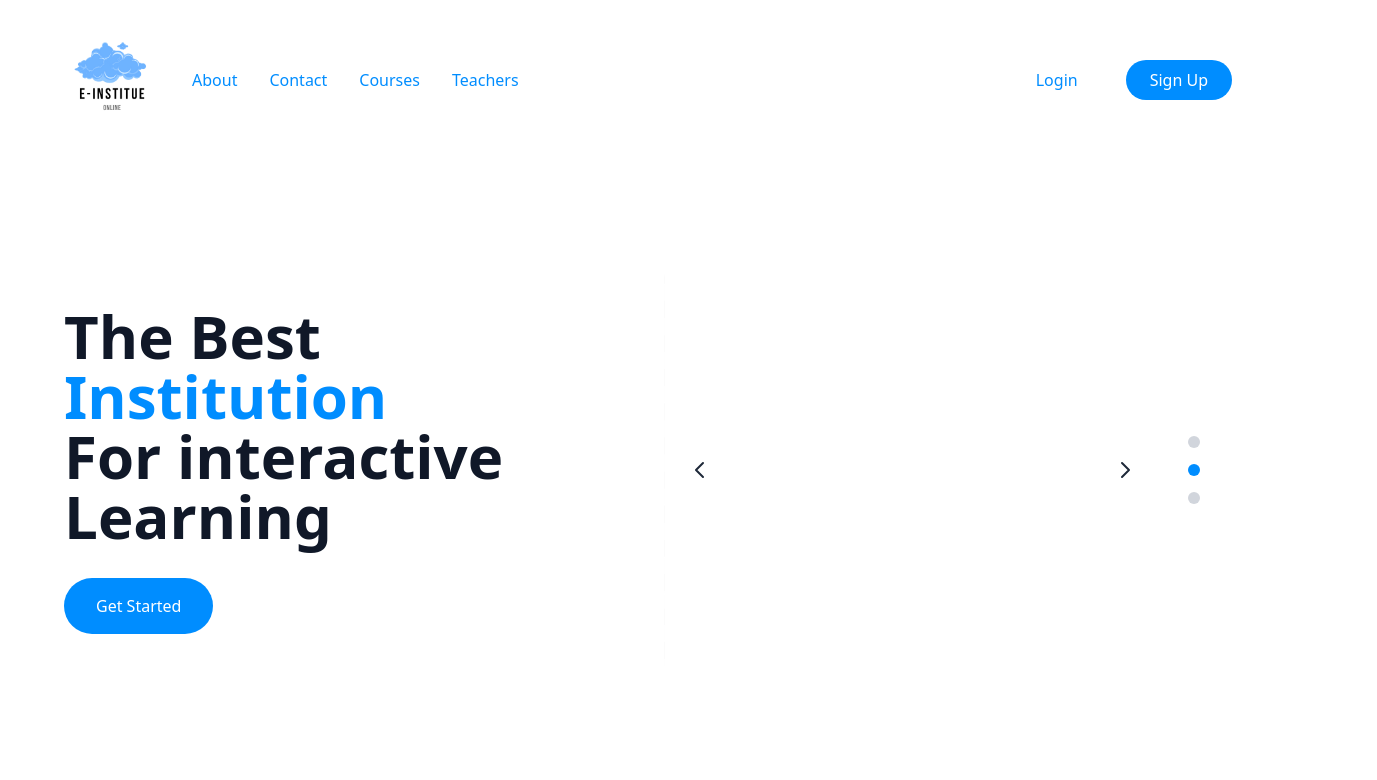
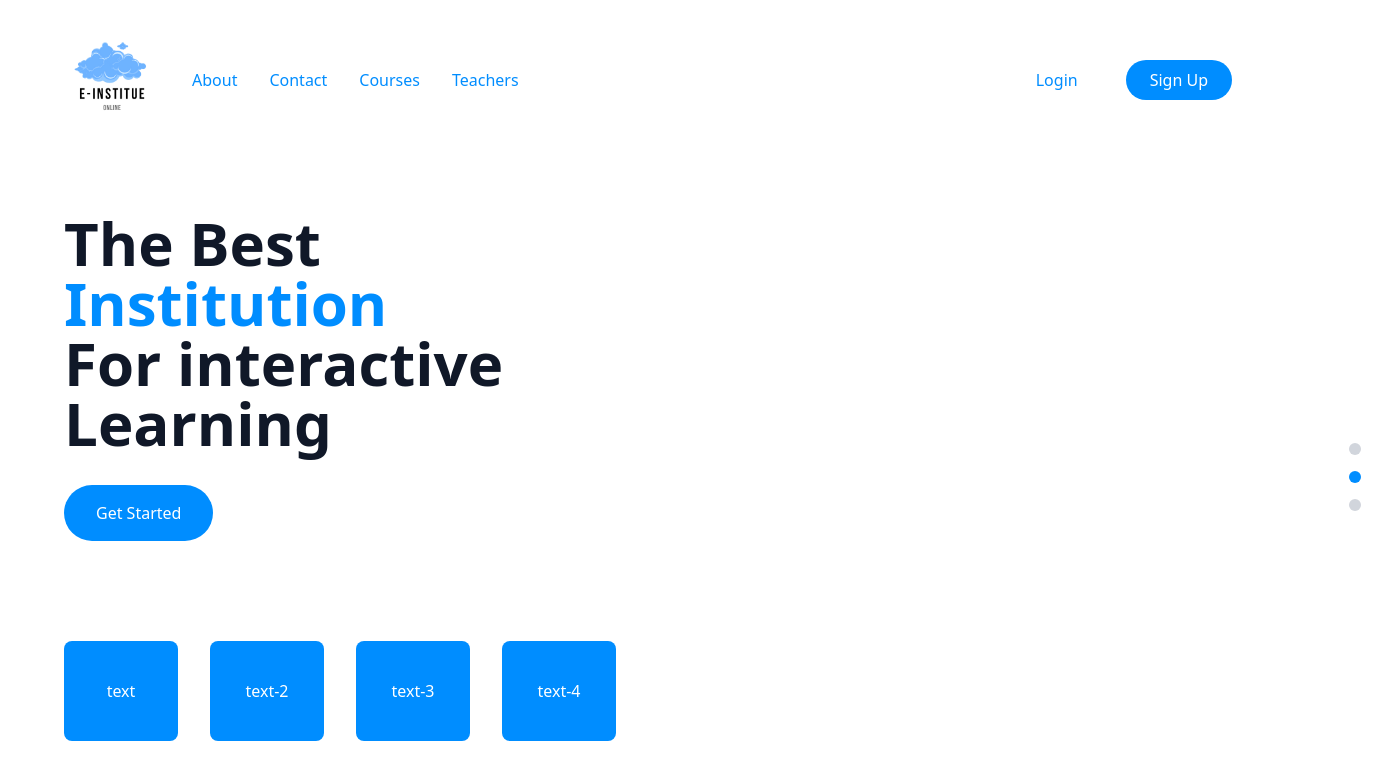
Before and after one commit to ShenalVimukthi/student-management-system, a React (Vite) app: page / in a window 1280 px wide. Shown: the top 780 px of the page, 1377 px wide, since content can reach past the window. Built offline with nearby package versions, Linux system fonts and the light colour scheme.

Commit message:
edited the image sizes and added the special key things boxes in the herosection

```diff
--- a/src/components/HeroSection.jsx
+++ b/src/components/HeroSection.jsx
@@ -41,6 +41,21 @@ const HeroSection = () => {
                                 Get Started
                             </button>
                         </div>
+                        {/* Special key things */}
+                        <div className='flex-grow sm:flex space-x-4 sm:space-x-6 md:space-x-8 mt-25'>
+                            <div className='w-[114px] h-[100px] bg-[#008DFF] rounded-lg flex items-center justify-center text-white hover:bg-[#0077cc] transition-colors'>
+                                text
+                            </div>
+                            <div className='w-[114px] h-[100px] bg-[#008DFF] rounded-lg flex items-center justify-center text-white hover:bg-[#0077cc] transition-colors'>
+                                text-2
+                            </div>
+                            <div className='w-[114px] h-[100px] bg-[#008DFF] rounded-lg flex items-center justify-center text-white hover:bg-[#0077cc] transition-colors'>
+                                text-3
+                            </div>
+                            <div className='w-[114px] h-[100px] bg-[#008DFF] rounded-lg flex items-center justify-center text-white hover:bg-[#0077cc] transition-colors'>
+                                text-4
+                            </div>
+                        </div>
                     </div>
 
                     {/* Image Slider */}
--- a/src/components/ImageSlider.jsx
+++ b/src/components/ImageSlider.jsx
@@ -20,63 +20,32 @@ const ImageSlider = ({ images }) => {
         setCurrentIndex(index);
     };
 
-    const goToPrevious = () => {
-        setCurrentIndex((prevIndex) =>
-            prevIndex === 0 ? images.length - 1 : prevIndex - 1
-        );
-    };
-
-    const goToNext = () => {
-        setCurrentIndex((prevIndex) =>
-            prevIndex === images.length - 1 ? 0 : prevIndex + 1
-        );
-    };
-
     return (
-        <div className="relative w-full h-[400px] flex items-center">
+        <div className="relative w-[713px] h-[713px] mx-auto">
             {/* Main content container */}
-            <div className="relative w-[90%] h-full overflow-hidden rounded-lg">
+            <div className="relative w-[713px] h-[713px] overflow-hidden rounded-lg">
                 {/* Images */}
                 <div
-                    className="w-full h-full transition-transform duration-500 ease-in-out"
+                    className="absolute w-[713px] h-[713px] transition-transform duration-500 ease-in-out"
                     style={{ transform: `translateX(-${currentIndex * 100}%)` }}
                 >
-                    <div className="absolute flex w-full h-full">
+                    <div className="flex">
                         {images.map((image, index) => (
                             <div
                                 key={index}
-                                className="w-full h-full flex-shrink-0"
+                                className="w-[713px] h-[713px] flex-shrink-0 flex items-center justify-center"
                                 style={{ transform: `translateX(${index * 100}%)` }}
                             >
                                 <img
                                     src={image.url}
                                     alt={image.alt}
-                                    className="w-full h-full object-cover"
+                                    className="w-[713px] h-[713px] object-contain"
                                 />
                             </div>
                         ))}
                     </div>
                 </div>
 
-                {/* Navigation Arrows */}
-                <button
-                    onClick={goToPrevious}
-                    className="absolute left-4 top-1/2 -translate-y-1/2 bg-white/50 hover:bg-white/75 rounded-full p-2 transition-colors"
-                    aria-label="Previous slide"
-                >
-                    <svg className="w-6 h-6 text-gray-800" fill="none" stroke="currentColor" viewBox="0 0 24 24">
-                        <path strokeLinecap="round" strokeLinejoin="round" strokeWidth={2} d="M15 19l-7-7 7-7" />
-                    </svg>
-                </button>
-                <button
-                    onClick={goToNext}
-                    className="absolute right-4 top-1/2 -translate-y-1/2 bg-white/50 hover:bg-white/75 rounded-full p-2 transition-colors"
-                    aria-label="Next slide"
-                >
-                    <svg className="w-6 h-6 text-gray-800" fill="none" stroke="currentColor" viewBox="0 0 24 24">
-                        <path strokeLinecap="round" strokeLinejoin="round" strokeWidth={2} d="M9 5l7 7-7 7" />
-                    </svg>
-                </button>
             </div>
 
             {/* Vertical Dots Navigation */}
```
